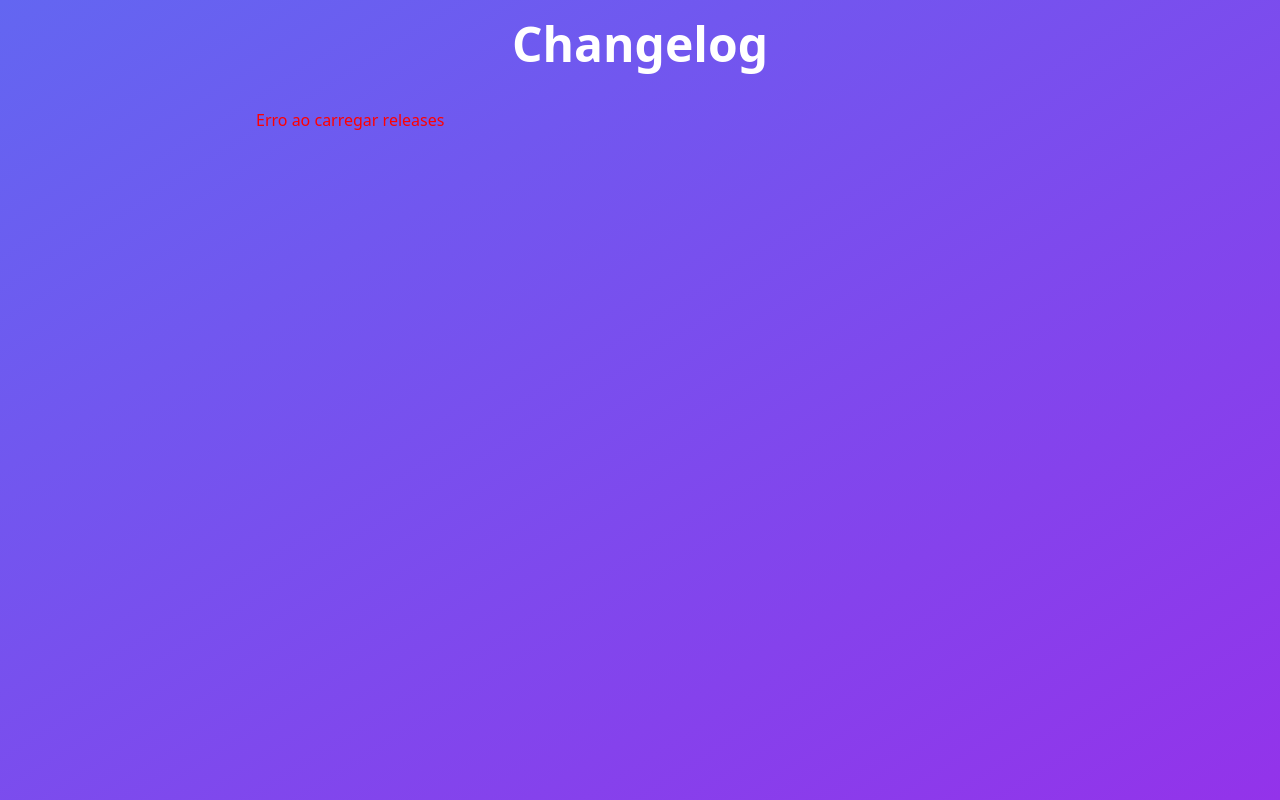
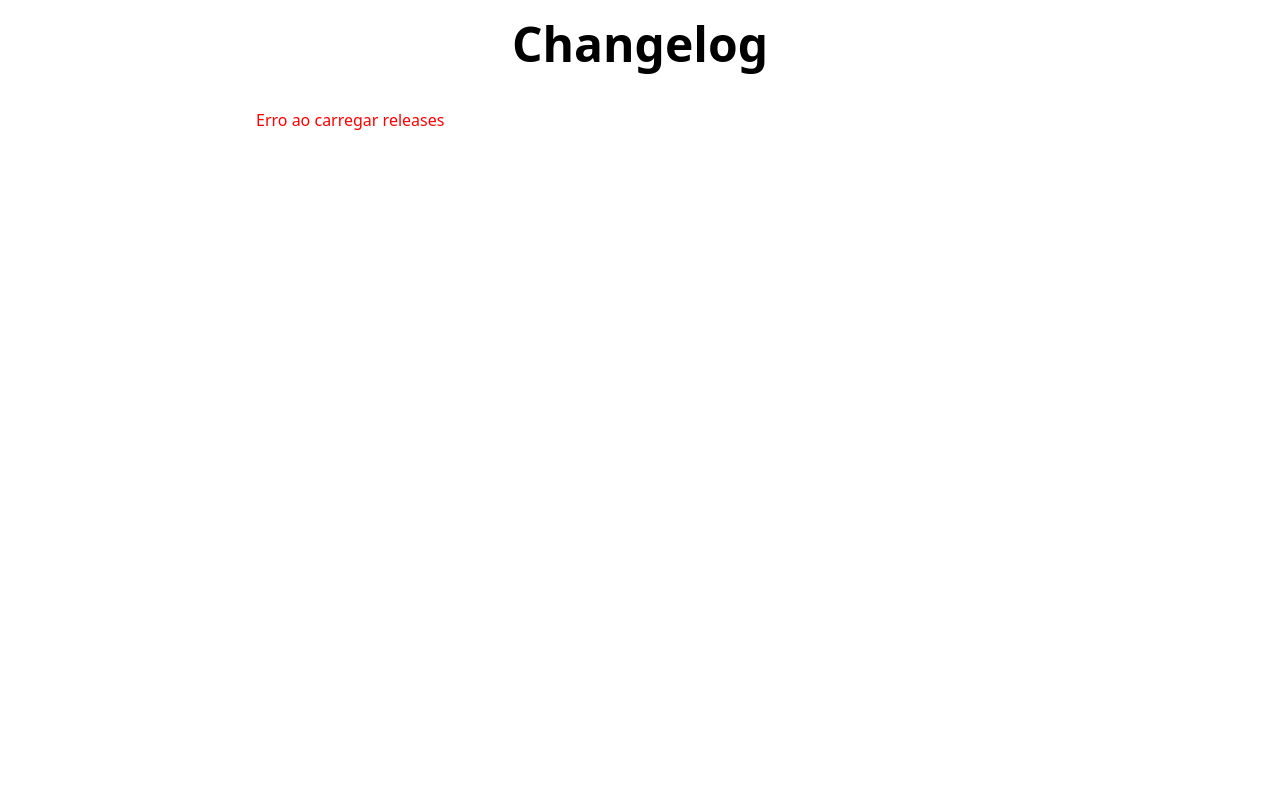
Before and after one commit to Liezy/testeasaaa, a Django app: page / in a window 1280 px wide. Run offline with Django 5.2, Linux system fonts and the light colour scheme; data that the repository does not hold is empty; some libraries are stand-ins or nearby versions.

Commit message:
feat: aaaaaaaaa
BREAKING CHANGE: aaaaaaa

```diff
--- a/static/js/changelog.js
+++ b/static/js/changelog.js
@@ -26,7 +26,7 @@ function displayReleases(releases) {
         const renderedMarkdown = marked.parse(release.body);
         const sanitizedHtml = DOMPurify.sanitize(renderedMarkdown);
         html += `
-            <div class="bg-white rounded-lg p-6 shadow-lg hover:shadow-xl hover:-translate-y-1 transition">
+            <div class="bg-gray-300 rounded-lg p-6 shadow-lg hover:shadow-xl hover:-translate-y-1 transition">
                 <h2 class="text-2xl font-bold text-gray-800 mb-2">${escapeHtml(release.name)} <span class="inline-block bg-indigo-500 text-white px-3 py-1 rounded text-sm font-medium">${escapeHtml(release.tag)}</span></h2>
                 <p class="text-gray-600 text-sm mb-4">Publicado em: ${new Date(release.published_at).toLocaleDateString('pt-BR')}</p>
                 <div class="prose prose-sm text-gray-700">
@@ -57,7 +57,7 @@ function showModal(release) {
     const renderedMarkdown = marked.parse(release.body);
     const sanitizedHtml = DOMPurify.sanitize(renderedMarkdown);
     modal.innerHTML = `
-        <div class="bg-white rounded-lg shadow-2xl max-w-2xl w-full p-8">
+        <div class="bg-gray-300 rounded-lg shadow-2xl max-w-2xl w-full p-8">
             <h1 class="text-3xl font-bold text-gray-800 mb-4">🚀 Nova Atualização ${escapeHtml(release.name)}</h1>
             <p class="text-gray-600 mb-6"><strong>Publicado em:</strong> ${new Date(release.published_at).toLocaleDateString('pt-BR')}</p>
             <div class="prose prose-sm text-gray-700 mb-8 max-h-96 overflow-y-auto">
--- a/templates/home.html
+++ b/templates/home.html
@@ -9,11 +9,11 @@
     <script src="https://cdn.jsdelivr.net/npm/marked/marked.min.js"></script>
     <script src="https://cdn.jsdelivr.net/npm/dompurify@3.0.6/dist/purify.min.js"></script>
 </head>
-<body class="bg-gradient-to-br from-indigo-500 to-purple-600 min-h-screen p-5">
+<body class="bg-white min-h-screen p-5">
     <div class="max-w-3xl mx-auto">
-        <h1 class="text-white text-center text-5xl font-bold mb-10">Changelog</h1>
+        <h1 class="text-black text-center text-5xl font-bold mb-10">Changelog</h1>
         <div id="releases-container" class="flex flex-col gap-5">
-            <p class="text-white text-center">Carregando releases...</p>
+            <p class="text-black text-center">Carregando releases...</p>
         </div>
     </div>
 
```
